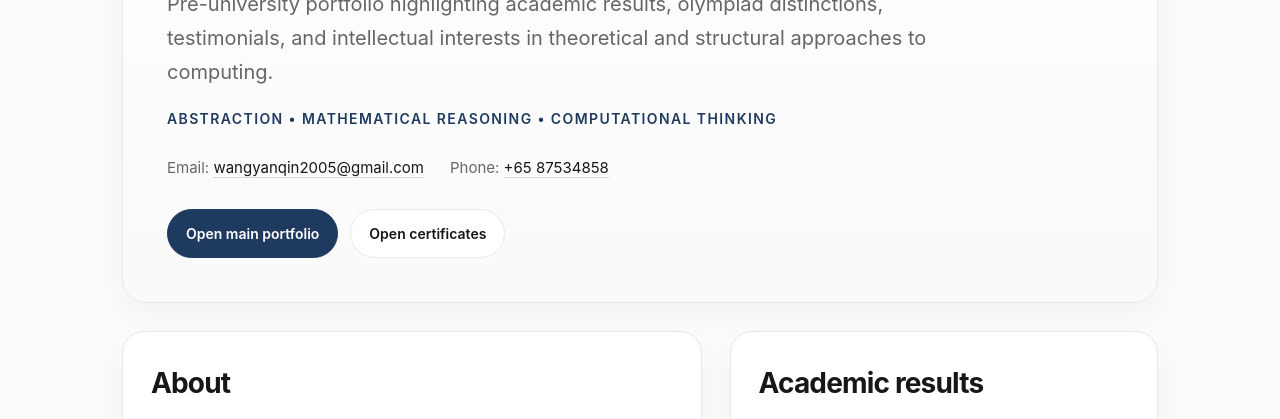
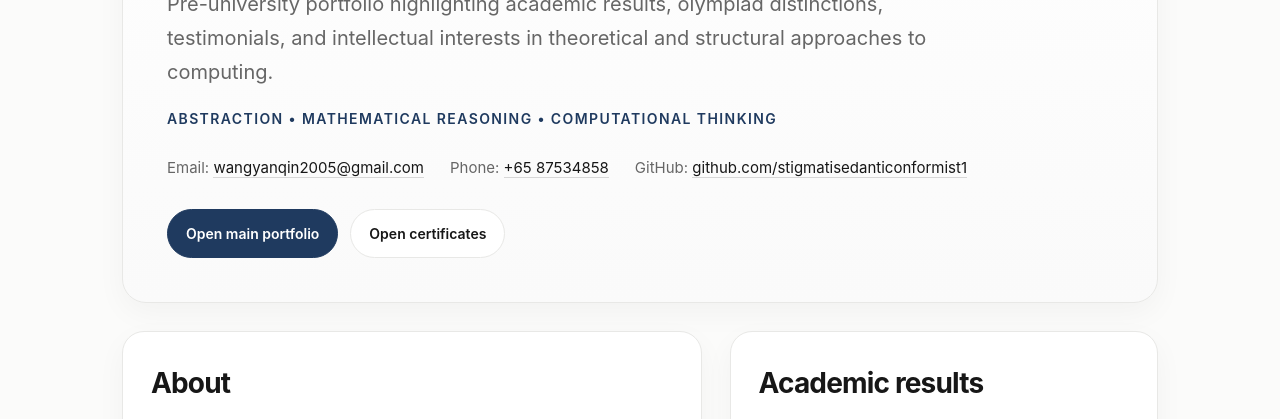
Before and after one commit to stigmatisedanticonformist1/yanqin-portfolio, a plain HTML site: page index.html in a window 1280 px wide. Shown: the part 365-784 px from the top of the page. Drawn offline with Linux system fonts and the light colour scheme.

Commit message:
Update index.html

```diff
--- a/index.html
+++ b/index.html
@@ -310,6 +310,9 @@
       <div class="contact">
         <div>Email: <a href="mailto:wangyanqin2005@gmail.com">wangyanqin2005@gmail.com</a></div>
         <div>Phone: <a href="tel:+6587534858">+65 87534858</a></div>
+        <div>GitHub: <a href="https://github.com/stigmatisedanticonformist1" target="_blank">
+github.com/stigmatisedanticonformist1
+</a></div>
       </div>
 
       <div class="actions">
```
